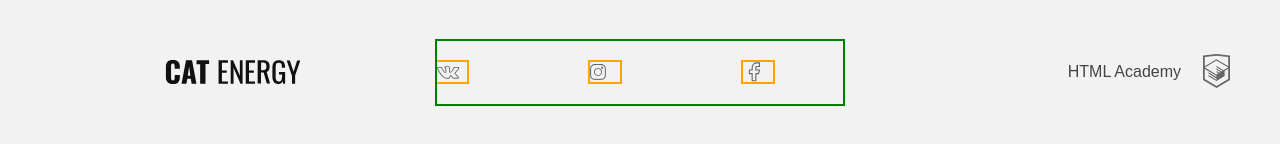
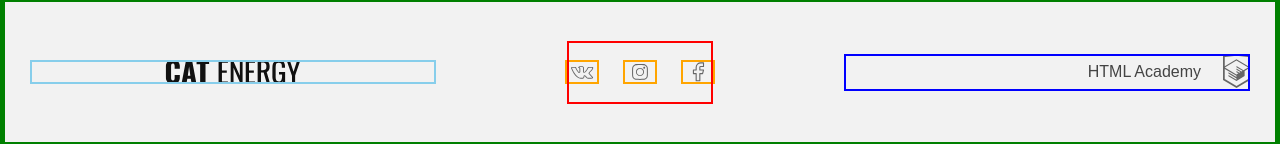
Before and after one commit to PNL-92011/1596451-cat-energy-21, a website: page source/form.html in a window 1280 px wide. Shown: the part 2084-2228 px from the top of the page. Drawn offline with nearby package versions, Linux system fonts and the light colour scheme; files that its build step writes are made by us from their sources.

Commit message:
Fix footer.

```diff
--- a/source/less/blocks/copyright.less
+++ b/source/less/blocks/copyright.less
@@ -1,23 +1,15 @@
 .copyright {
   min-width: 280px;
-  margin-left: 20px;
-  margin-right: 20px;
+  /*margin-left: 20px;
+  margin-right: 20px;*/
   margin-top: 28px;
   margin-bottom: 28px;
   display: flex;
   justify-content: space-between;
   align-items: center;
 
-  &-form {
-    width: 320px;
-    margin-left: 0;
-    padding-left: 19px;
-    padding-right: 20px;
-    box-sizing: border-box;
-  }
-
-  /*outline: 2px solid blue;
-  outline-offset: -2px;*/
+  outline: 2px solid blue;
+  outline-offset: -2px;
 }
 
 .copyright__link,
@@ -66,7 +58,7 @@
 @media (min-width: @desktop-width) {
   .copyright {
     justify-content: end;
-    margin-right: 110px;
+    margin-right: 0;
   }
 
   .copyright__link {
--- a/source/less/blocks/footer.less
+++ b/source/less/blocks/footer.less
@@ -1,27 +1,22 @@
 .footer {
   min-width: 320px;
+  padding-left: 20px;
+  padding-right: 20px;
+  box-sizing: border-box;
   background-color: @basic-grey;
   text-align: center;
 
-  &--form {
-    width: 280px;
-    margin-top: 0;
-    margin-left: auto;
-    margin-right: auto;
-
-    /*outline: 3px dashed green;*/
-  }
-
-  /*outline: 5px solid green;
-  outline-offset: -5px;*/
+  outline: 5px solid green;
+  outline-offset: -5px;
 }
 
 .footer__logo {
-  width: 320px;
+  min-width: 100%;
   margin-top: 39px;
+  text-align: start;
 
-  /*outline: 2px solid skyblue;
-  outline-offset: -2px;*/
+  outline: 2px solid skyblue;
+  outline-offset: -2px;
 }
 
 //  ****************************************   TABLET   ****************************************  //
@@ -41,7 +36,7 @@
     min-width: 33.3%;
     margin-top: 0;
     display: flex;
-    justify-content: start;
+    justify-content: flex-start;
   }
 }
 
--- a/source/less/blocks/social.less
+++ b/source/less/blocks/social.less
@@ -1,30 +1,20 @@
 .social {
-  min-width: 280px;
+  /*min-width: 100%;*/
   height: 63px;
   display: flex;
-  justify-content: center;
+  justify-content: space-between;
   align-items: center;
   list-style: none;
   flex-wrap: wrap;
-  padding-left: 0;
-  margin-left: 20px;
-  margin-right: 20px;
+  padding-left: 25%;
+  padding-right: 25%;
+  box-sizing: border-box;
   margin-top: 32px;
   border-top: 1px solid @special-light-grey;
   border-bottom: 1px solid @special-light-grey;
 
-  &--form {
-    margin-right: 0;
-    padding-left: 65px;
-    padding-right: 70px;
-    width: 130px;
-    justify-content: space-between;
-    box-sizing: border-box;
-    outline: 2px solid green;
-  }
-
-  /*outline: 2px solid red;
-  outline-offset: -2px;*/
+  outline: 2px solid red;
+  outline-offset: -2px;
 }
 
 /*.social__item {
@@ -47,7 +37,7 @@
   width: 30px;
   height: 20px;
   color: white;
-  /*justify-content: center;*/
+  justify-content: center;
   text-align: center;
 
   outline: 2px solid orange;
@@ -75,13 +65,15 @@
 //  ****************************************   TABLET   ****************************************  //
 @media (min-width: @tablet-width) {
   .social {
-    min-width: 33.3%;
+    /*min-width: 130px;*/
     padding-left: 0;
+    padding-right: 0;
     margin-left: 0;
     margin-right: 0;
     margin-top: 0;
     margin-bottom: 0;
     border: none;
+    display: flex;
   }
 
   .social__item {
```
